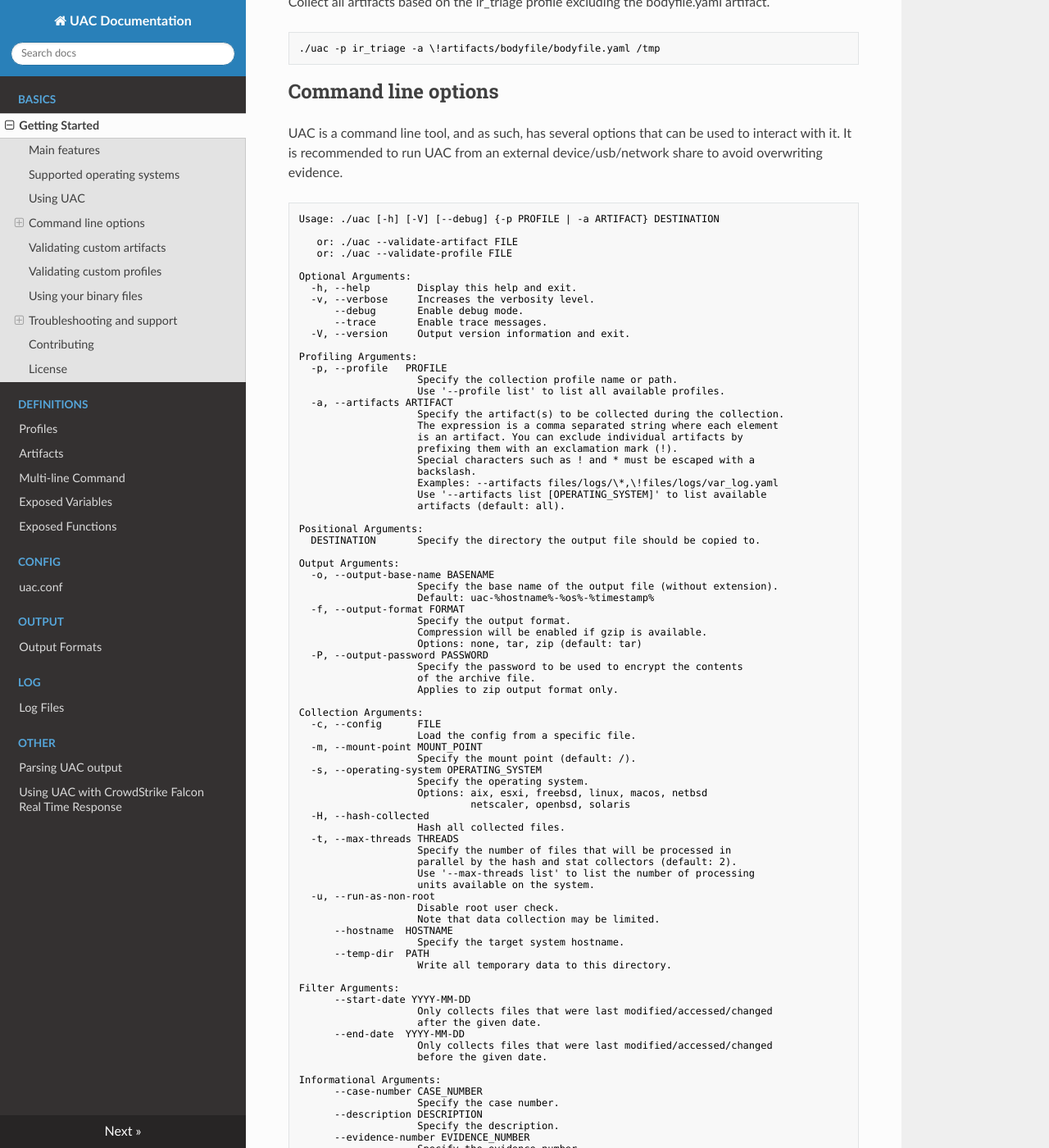
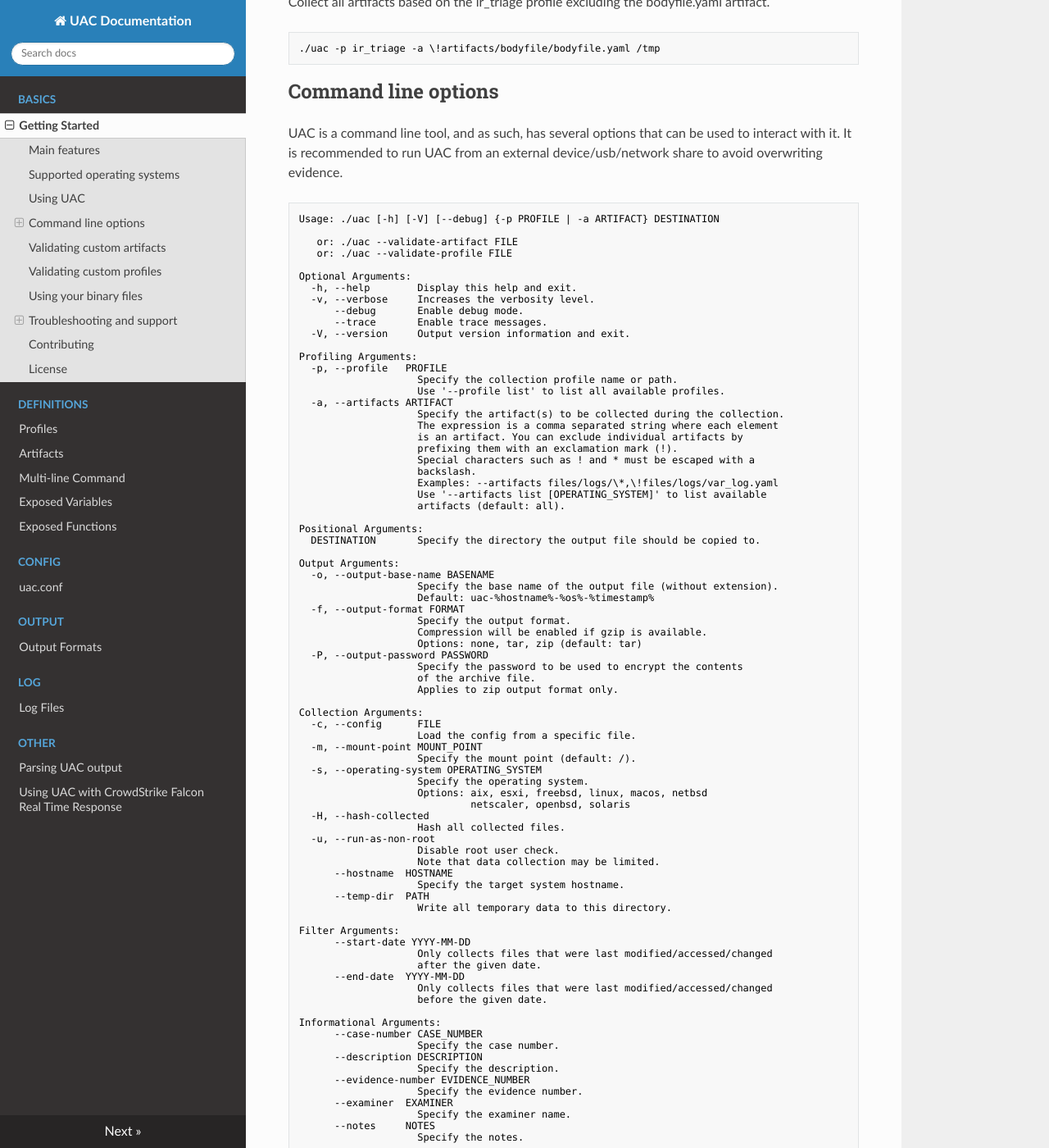
Before and after one commit to tclahr/uac-docs, an MkDocs documentation site: the page built from docs/index.md, in a window 1280 px wide and 1400 px high, scrolled down 2458 px. Shown: the whole window at 82% size. Built offline with MkDocs 1.6.1, drawn with Linux system fonts in a browser that asks for light colours; nearby versions of some CDN libraries; some of the changed text lies outside the part shown.

Commit message:
fix: xargs max-procs concurrency
This patch removes xargs max-procs parameter as it was not
properly managing parallel access to shared resources such as
output files for stat and hash collectors.

````diff
--- a/docs/index.md
+++ b/docs/index.md
@@ -138,11 +138,6 @@
                              netscaler, openbsd, solaris
   -H, --hash-collected
                     Hash all collected files.
-  -t, --max-threads THREADS
-                    Specify the number of files that will be processed in
-                    parallel by the hash and stat collectors (default: 2).
-                    Use '--max-threads list' to list the number of processing
-                    units available on the system.
   -u, --run-as-non-root
                     Disable root user check.
                     Note that data collection may be limited.
@@ -381,14 +376,6 @@
 **-H, --hash-collected**
 
 Enabling this option will cause UAC to hash all collected files and save the results in a hash file. To accomplish this, all collected data must first be copied to the destination directory. Therefore, ensure you have twice the free space available on the system: once for the collected data and once for the output file. Additionally, note that this process will increase the running time.
-
-**-t, --max-threads**
-
-This option allows you to specify the number of files that will be processed in parallel by the ```hash``` and ```stat``` collectors by setting the -P/--max-procs parameter of xargs at runtime. Note that this option will be ignored on systems where xargs does not support the -P/--max-procs parameter.
-
-Ideally, you want to set --max-threads to a number that matches or is slightly below the number of CPU threads available. This ensures you utilize reasonable processing power without overloading the system.
-
-Use ```--max-threads list``` to list all processing units/threads available on the system.
 
 **-u, --run-as-non-root**
 
````
